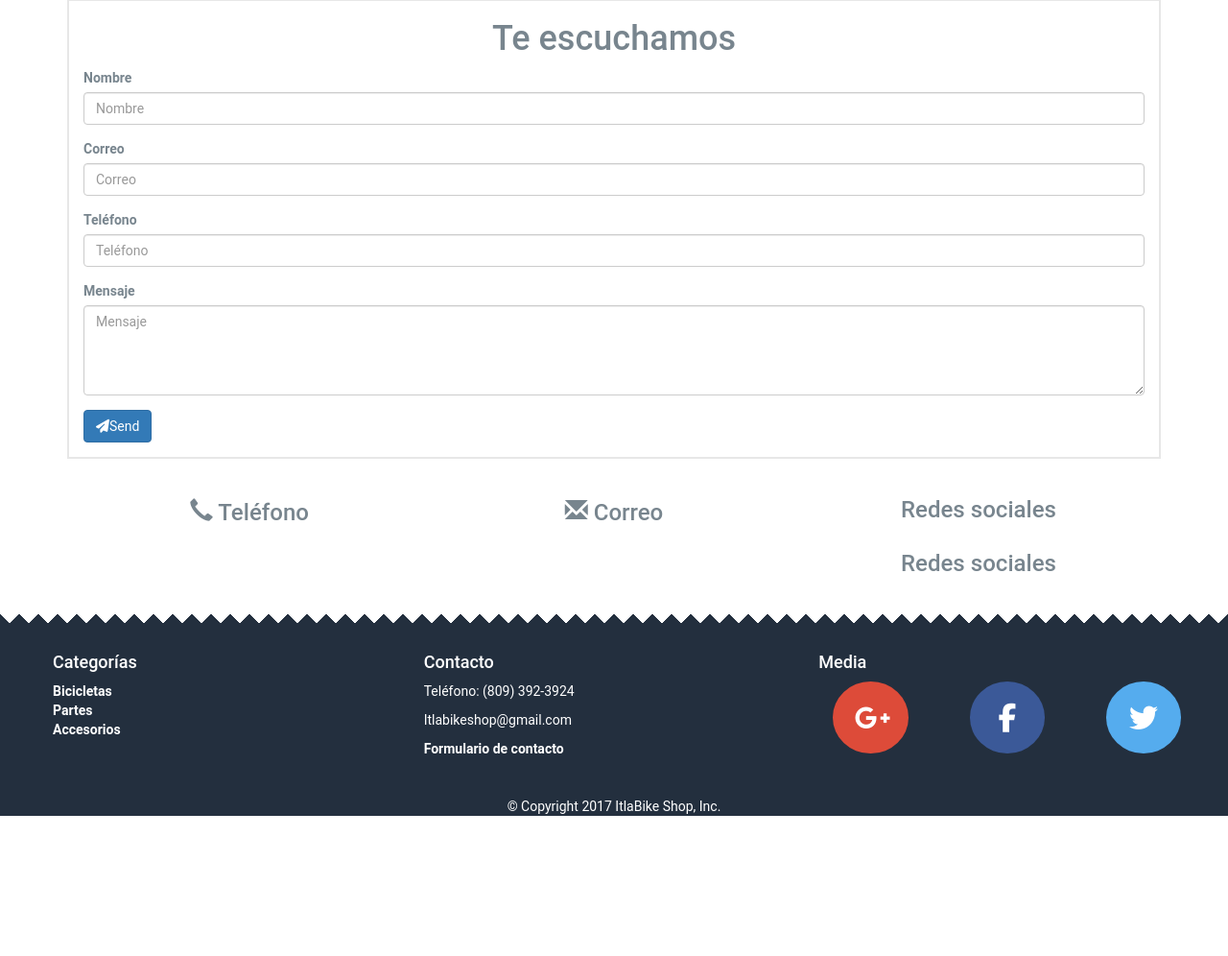
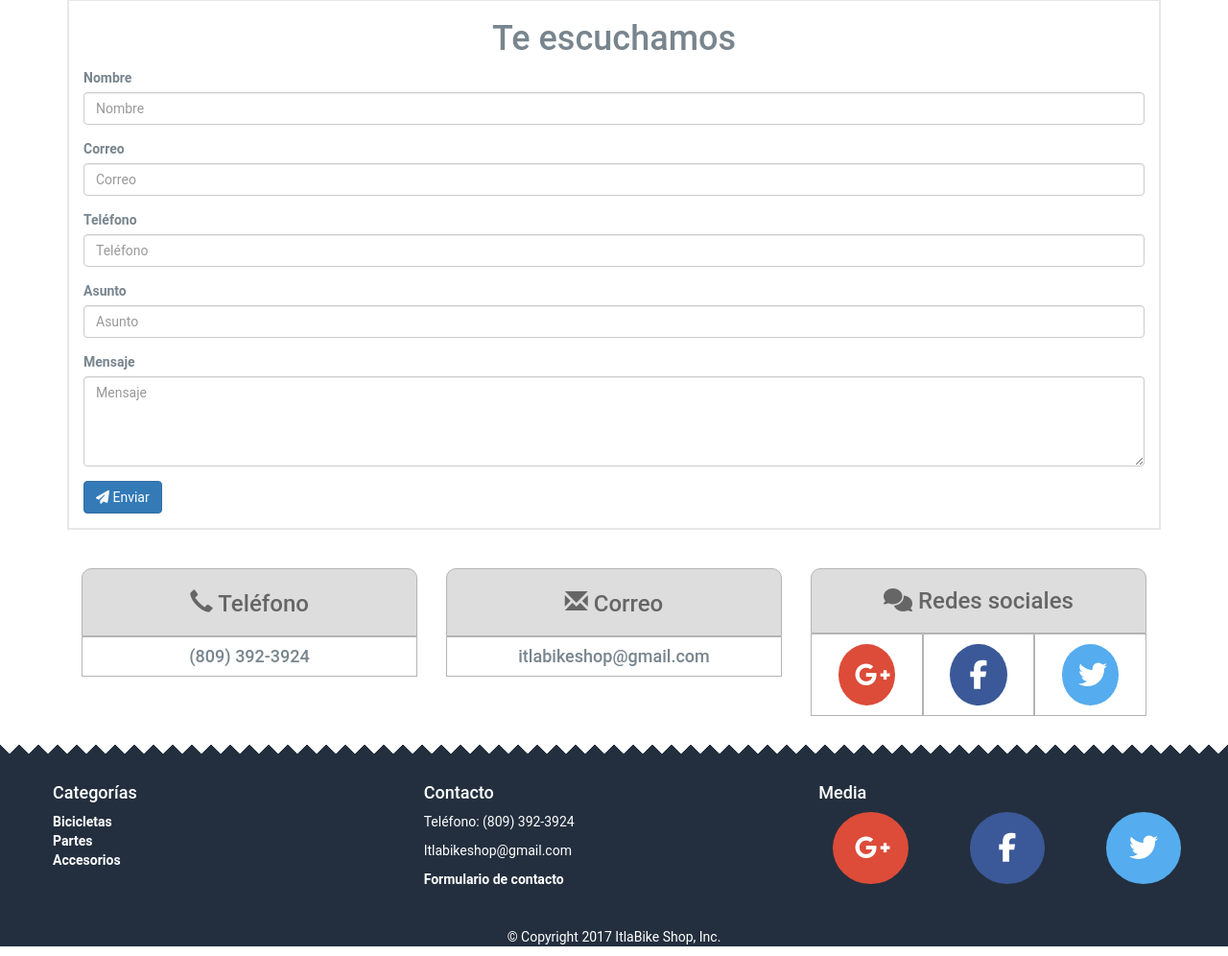
Before and after one commit to oliver2k20/ItlaBike, a CodeIgniter app: page /ItlaBike/index.php/home/contacto in a window 1280 px wide. Shown: the part 73-1069 px from the top of the page at 96% size. Before the commit the page ends 923 px from the top, so only its background shows below. Run offline with CodeIgniter, Linux system fonts and the light colour scheme; some libraries are stand-ins or nearby versions.

Commit message:
EL FORMULARIO DE CONTACTO FUNCIONA

```diff
--- a/Content/css/style2.css
+++ b/Content/css/style2.css
@@ -278,3 +278,34 @@ footer a:hover{
   border-radius: 50%;
   margin: 0 auto;
 }
+
+/* Contacto */
+
+.title-button{
+  border-radius: 10px 10px 0 0;
+  padding: 20px;
+  color: #666666;
+  background-color: #DDDDDD;
+  border: 1px solid #B4B4B4;
+}
+
+.no-margin-bottom{
+  margin-bottom: 0;
+}
+
+.no-margin-top{
+  margin-top: 0;
+}
+
+
+.gray-border  {
+  border: 1px solid #B4B4B4;
+}
+
+.padding10{
+  padding:10px;
+}
+
+.padTop10{
+  padding-top: 10px;
+}
--- a/application/config/autoload.php
+++ b/application/config/autoload.php
@@ -58,7 +58,7 @@ $autoload['packages'] = array();
 |
 |	$autoload['libraries'] = array('user_agent' => 'ua');
 */
-$autoload['libraries'] = array('database','session');
+$autoload['libraries'] = array('database','email','form_validation','session');
 
 /*
 | -------------------------------------------------------------------
--- a/application/config/config.php
+++ b/application/config/config.php
@@ -1,6 +1,7 @@
 <?php
 defined('BASEPATH') OR exit('No direct script access allowed');
 
+date_default_timezone_set('America/La_Paz');
 /*
 |--------------------------------------------------------------------------
 | Base Site URL
--- a/application/controllers/Home.php
+++ b/application/controllers/Home.php
@@ -1,16 +1,87 @@
 <?php if ( ! defined('BASEPATH')) exit('No direct script access allowed');
 
 class Home extends CI_Controller {
+
 
 	public function index(){
 		return $this->load->view('home');
 	}
 
 	public function contacto(){
-		return $this->load->view('home/contacto');
-	}
+		//IMPORTANTE IR A PHP.INI FILE Y CAMBIAR ;extension=php_openssl.dll POR extension=php_openssl.dll
+
+
+		//Reglas de validación
+		$this->form_validation->set_rules('name', 'Nombre', 'trim|required|callback_alpha_space_only');
+        $this->form_validation->set_rules('email', 'Correo', 'trim|required|valid_email');
+        $this->form_validation->set_rules('subject', 'Asunto', 'trim|required');
+        $this->form_validation->set_rules('message', 'Mensaje', 'trim|required');
+        $this->form_validation->set_rules('phone', 'Telefono', 'trim|required');
+
+        //Validación en el formulario
+        if ($this->form_validation->run() == FALSE)
+        {
+            //La validación falla
+            $this->load->view('home/contacto');
+        }
+        else
+        {
+        	//Iniciar variables
+        	$name = $this->input->post('name');
+		    $from_email = $this->input->post('email');
+		    $subject = $this->input->post('subject');
+		    $phone = $this->input->post('phone');
+		    $message = $this->input->post('message');
+
+		    $to_email = 'itlabikeshop@gmail.com';
+
+            //Configuración de la librería email
+            $config['protocol'] = 'smtp';
+		    $config['smtp_host'] = 'ssl://smtp.gmail.com';
+		    $config['smtp_port'] = '465';
+		    $config['smtp_user'] = 'itlabikeshop@gmail.com'; // Correo
+		    $config['smtp_pass'] = 'OjoPragmatico'; // Contraseña
+		    $config['mailtype'] = 'html';
+		    $config['wordwrap'] = TRUE;
+		    $config['charset'] = 'iso-8859-1';
+		    $config['newline'] = "\r\n";
+
+		    $this->email->initialize($config);
+
+		    //Enviar Correo
+		    $this->email->from($from_email, $name);
+		    $this->email->to($to_email);
+		    $this->email->subject($subject);
+		    $this->email->message($message . " Mi telefono ". $phone);
+		    if ($this->email->send())
+		    {
+		        // correo enviado
+		        $this->session->set_flashdata('msg-correo','<div class="alert alert-success text-center">Tu correo ha sido enviado!</div>');
+		        redirect('home/contacto');
+		    }
+		    else
+		    {
+		        //error
+
+		        $this->session->set_flashdata('msg-correo','<div class="alert alert-danger text-center">Ha ocurrido un error</div>'. $this->email->print_debugger());
+		        redirect('home/contacto');
+		    }
+		        }
+		    }
 
 	public function nosotros(){
 		return $this->load->view('home/nosotros');
 	}
+	function alpha_space_only($str)
+    {
+        if (!preg_match("/^[a-zA-Z ]+$/",$str))
+        {
+            $this->form_validation->set_message('alpha_space_only', 'El campo %s solo puede contener letras y espacios');
+            return FALSE;
+        }
+        else
+        {
+            return TRUE;
+        }
+    }
 }
--- a/application/views/Home/Contacto.php
+++ b/application/views/Home/Contacto.php
@@ -5,49 +5,73 @@
 
 <div class="row segment-margin">
 	<div class="col-xs-12" style="border: 2px solid #E7E7E7;">
-			<form id="form" action="mailto:zoiloismaelreyes1@gmail.com" method="post" enctype="text/plain">
+      <?php $attributes = array("name" => "contactform", "id" => "form");
+            echo form_open("home/contacto", $attributes);?>
             <h1 class="text-center">Te escuchamos</h1>
+            <fieldset>
             <div class="form-group">
               <label for="name">Nombre</label>
-              <input type="name" class="form-control" id="name" placeholder="Nombre">
+              <input type="text" name="name" value="<?php echo set_value('name'); ?>" class="form-control" id="name" placeholder="Nombre" />
+              <span class="text-danger"><?php echo form_error('name'); ?></span>
             </div>
             <div class="form-group">
               <label for="email">Correo</label>
-              <input type="email" class="form-control" id="email" placeholder="Correo">
+              <input type="email" name="email" class="form-control" id="email" placeholder="Correo" value="<?php echo set_value('email'); ?>" />
+              <span class="text-danger"><?php echo form_error('email'); ?></span>
             </div>
             <div class="form-group">
               <label for="number">Teléfono</label>
-              <input type="tel" class="form-control" id="tel" placeholder="Teléfono">
+              <input type="tel" name="phone" class="form-control" id="tel" placeholder="Teléfono" value="<?php echo set_value('phone'); ?>"/>
+              <span class="text-danger"><?php echo form_error('phone'); ?></span>
+            </div>
+            <div class="form-group">
+              <label for="name">Asunto</label>
+              <input type="text" name="subject" class="form-control" id="name" placeholder="Asunto" value="<?php echo set_value('subject'); ?>" />
+               <span class="text-danger"><?php echo form_error('subject'); ?></span>
             </div>
             <div class="form-group">
               <label for="message">Mensaje</label>
               <textarea class="form-control"
-                        rows=4 id="message" placeholder="Mensaje" style="resize: vertical"></textarea>
+                        rows=4 id="message" name="message" placeholder="Mensaje" style="resize: vertical" ><?php echo set_value('message'); ?></textarea>
+               <span class="text-danger"><?php echo form_error('message'); ?></span>
             </div>
             <div class="form-group">
-              <button type="send" class="btn btn-primary" value="send"><i class="fa fa-paper-plane"></i>Send</button>
+              <button type="submit" name="submit" class="btn btn-primary" value="send"><i class="fa fa-paper-plane"></i> Enviar</button>
             </div>
-          </form>
+            </fieldset>
+          <?php echo form_close(); ?>
+          <?php echo $this->session->flashdata('msg-correo'); ?>
     </div>
 </div>
 <div class="row segment-margin">
 	<div class="col-xs-6 col-sm-4">
-		<h3 class="text-center"><span class="glyphicon glyphicon-earphone"></span> Teléfono</h3>
+		<h3 class="no-margin-bottom title-button text-center"><span class="glyphicon glyphicon-earphone"></span> Teléfono</h3>
+    <h4 class="no-margin-top padding10 text-center gray-border">(809) 392-3924</h4>
 	</div>
 	<div class="col-xs-6 col-sm-4">
-		<h3 class="text-center"><span class="glyphicon glyphicon-envelope"></span> Correo</h3>
-	</div>
+		<h3 class="no-margin-bottom  title-button text-center"><span class="glyphicon glyphicon-envelope"></span> Correo</h3>
+	  <h4 class="no-margin-top padding10 text-center gray-border">itlabikeshop@gmail.com</h4>
+  </div>
 	<div class="col-xs-12 col-sm-4">
 		<div class="row">
 			<div class="col-xs-12">
-				<h3 class="text-center">Redes sociales</h3>
-			</div>
-		</div>
-		<div class="row">
-			<div class="col-xs-12">
-				<h3 class="text-center">Redes sociales</h3>
+				<h3 class="no-margin-bottom title-button text-center"><i class="fa fa-comments"></i> Redes sociales</h3>
+        <div class="row">
+          <div class="col-xs-12 ">
+            <div class="col-xs-4 gray-border padTop10"><p class="text-center">
+                <a target="_blank" href="https://plus.google.com/113398186093625548979" class="rubber-hover google-button fa fa-google-plus media-circle"></a></p>
+              </div>
+              <div class="col-xs-4 gray-border padTop10"><p class="text-center">
+                <a target="_blank" href="https://www.facebook.com/ITLABike-1667028566935787/" class="rubber-hover media-circle facebook-button fa fa-facebook"></a></p>
+              </div>
+              <div class="col-xs-4 gray-border padTop10"><p class="text-center">
+                <a target="_blank" href="https://twitter.com/itlabikeshop" class="rubber-hover media-circle twitter-button fa fa-twitter"></a></p>
+              </div>
+          </div>
+        </div>
 			</div>
 		</div>
 
+
 	</div>
 </div>
```
